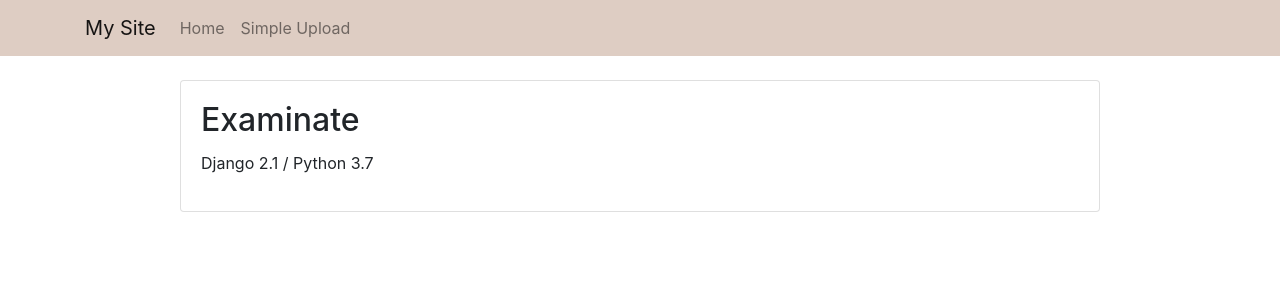
After one commit to tbtLola/MarkWorks, a Django app: template templates/home.html in a window 1280 px wide. The commit adds this page. Shown: the top 300 px of the page. Run offline with Django 3.2, Linux system fonts and the light colour scheme; the template is opened without the code that fills it, so the values that code supplies are empty; some libraries are stand-ins or nearby versions.

Commit message:
Remaining changes - port over to mac development

```diff
--- a/polls/apps.py
+++ b/Examinate/apps.py
@@ -3,4 +3,4 @@ from django.apps import AppConfig
 
 class DjangolearnConfig(AppConfig):
     default_auto_field = 'django.db.models.BigAutoField'
-    name = 'polls'
+    name = 'Examinate'
--- a/polls/urls.py
+++ b/Examinate/urls.py
@@ -2,7 +2,7 @@ from django.urls import path
 
 from . import views, scan_file_views
 
-app_name = 'polls'
+app_name = 'Examinate'
 urlpatterns = [
     path('', views.index, name='index'),
     path('<int:question_id>/', views.upload_file, name='file_upload'),
--- /dev/null
+++ b/templates/base.html
@@ -0,0 +1,51 @@
+{% load static %}<!doctype html>
+<html lang="en">
+<head>
+  <meta charset="utf-8">
+  <meta name="viewport" content="width=device-width, initial-scale=1, shrink-to-fit=no">
+  <link rel="stylesheet" href="https://stackpath.bootstrapcdn.com/bootstrap/4.1.3/css/bootstrap.min.css" integrity="sha384-MCw98/SFnGE8fJT3GXwEOngsV7Zt27NXFoaoApmYm81iuXoPkFOJwJ8ERdknLPMO" crossorigin="anonymous">
+  <link rel="stylesheet" type="text/css" href="{% static 'css/app.css' %}">
+  <title>{% block title %}My Site{% endblock %}</title>
+</head>
+<body>
+  <nav class="navbar navbar-expand-lg navbar-light mb-4" style="background-color:#decdc3">
+    <div class="container">
+      <a class="navbar-brand" href="{% url 'home' %}">My Site</a>
+      <button class="navbar-toggler" type="button" data-toggle="collapse" data-target="#navbarSupportedContent" aria-controls="navbarSupportedContent" aria-expanded="false" aria-label="Toggle navigation">
+        <span class="navbar-toggler-icon"></span>
+      </button>
+      <div class="collapse navbar-collapse" id="navbarSupportedContent">
+        <ul class="navbar-nav">
+          <li class="nav-item">
+            <a class="nav-link" href="{% url 'home' %}">Home</a>
+          </li>
+          <li class="nav-item">
+            <a class="nav-link" href="{% url 'upload' %}">Simple Upload</a>
+          </li>
+{#          <li class="nav-item">#}
+{#            <a class="nav-link" href="{% url 'book_list' %}">Model Forms Upload</a>#}
+{#          </li>#}
+{#          <li class="nav-item">#}
+{#            <a class="nav-link" href="{% url 'class_book_list' %}">Model Forms Upload (CBV)</a>#}
+{#          </li>#}
+        </ul>
+      </div>
+    </div>
+  </nav>
+  <div class="container">
+    <div class="row justify-content-center">
+      <div class="col-lg-10 col-md-12">
+        <div class="card mb-4">
+          <div class="card-body">
+            {% block content %}
+            {% endblock %}
+          </div>
+        </div>
+      </div>
+    </div>
+  </div>
+  <script src="https://code.jquery.com/jquery-3.3.1.slim.min.js" integrity="sha384-q8i/X+965DzO0rT7abK41JStQIAqVgRVzpbzo5smXKp4YfRvH+8abtTE1Pi6jizo" crossorigin="anonymous"></script>
+  <script src="https://cdnjs.cloudflare.com/ajax/libs/popper.js/1.14.3/umd/popper.min.js" integrity="sha384-ZMP7rVo3mIykV+2+9J3UJ46jBk0WLaUAdn689aCwoqbBJiSnjAK/l8WvCWPIPm49" crossorigin="anonymous"></script>
+  <script src="https://stackpath.bootstrapcdn.com/bootstrap/4.1.3/js/bootstrap.min.js" integrity="sha384-ChfqqxuZUCnJSK3+MXmPNIyE6ZbWh2IMqE241rYiqJxyMiZ6OW/JmZQ5stwEULTy" crossorigin="anonymous"></script>
+</body>
+</html>
--- /dev/null
+++ b/templates/home.html
@@ -0,0 +1,9 @@
+
+{% extends 'base.html' %}
+
+{% block content %}
+  <h2 class="card-title">Examinate</h2>
+  <p class="card-text">Django 2.1 / Python 3.7</p>
+  <p class="card-text">
+  </p>
+{% endblock %}
```
Also changed, not shown: Examinate/scan_file_views.py (renamed from polls/views.py, +18 -18 lines), Examinate/views.py (added, +17 -0 lines), djangoProject/urls.py (+9 -1 lines), polls/scan_file_views.py (deleted, +0 -116 lines), templates/upload.html (+10 -5 lines), Examinate/__init__.py (added), Examinate/admin.py (renamed from polls/admin.py), Examinate/forms.py (renamed from polls/forms.py), Examinate/migrations/0001_initial.py (renamed from polls/migrations/0001_initial.py), Examinate/migrations/0002_rename_examid_exam_exam_id_and_more.py, Examinate/migrations/__init__.py (added), Examinate/models.py (renamed from polls/models.py), Examinate/scan_file.py (added), Examinate/tests.py (renamed from polls/tests.py), 2 more files.
